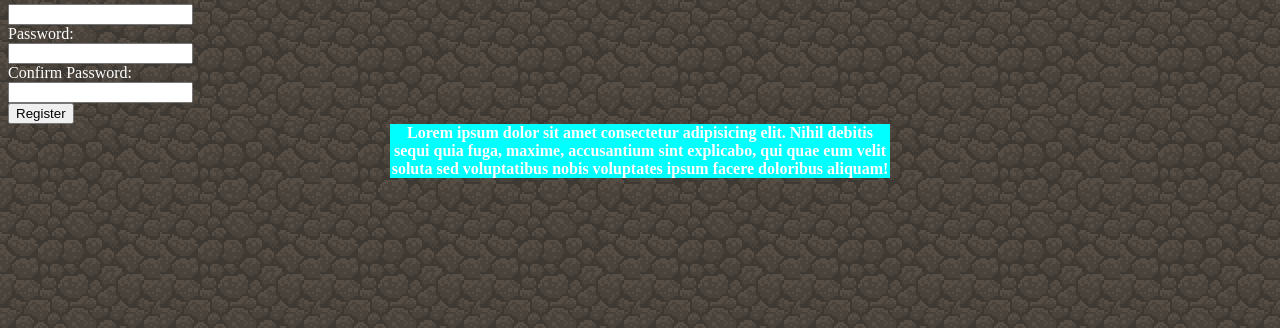
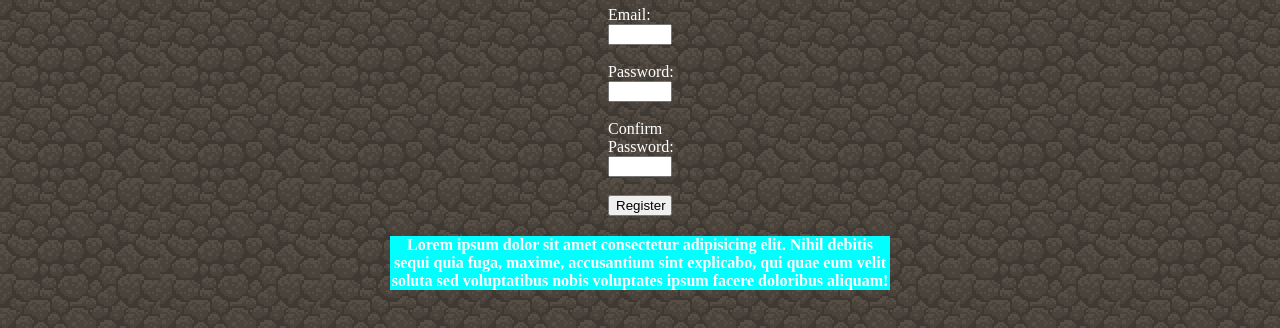
Before and after one commit to Mulvaden/Terraria, a plain HTML site: page Main/index.html in a window 1280 px wide. Shown: the part 262-590 px from the top of the page. Drawn offline with Linux system fonts and the light colour scheme.

Commit message:
formulär center

```diff
--- a/Main/index.html
+++ b/Main/index.html
@@ -17,7 +17,7 @@
 </header>
 
 <body>
-    <form id="form" name="form" method="post" action=" ">
+    <form class="reg">
 
         Email:<br>
         <input> <br>
--- a/Main/style.css
+++ b/Main/style.css
@@ -20,6 +20,13 @@ h4 {
     background-color: aqua;
 
 }
+.reg {
+    display: flex;
+    flex-direction: column;
+    padding: 20px 600px 20px 600px;
+}
+
+/* nav */
 
 .topnav {
     background-color: #333;
```
